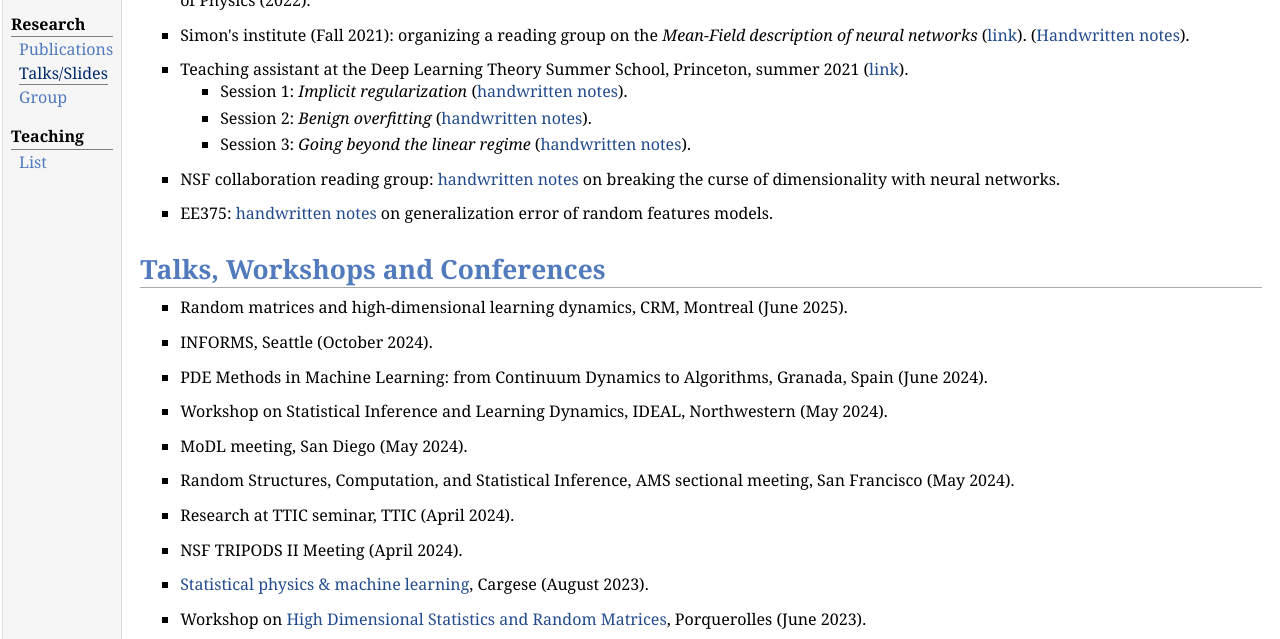
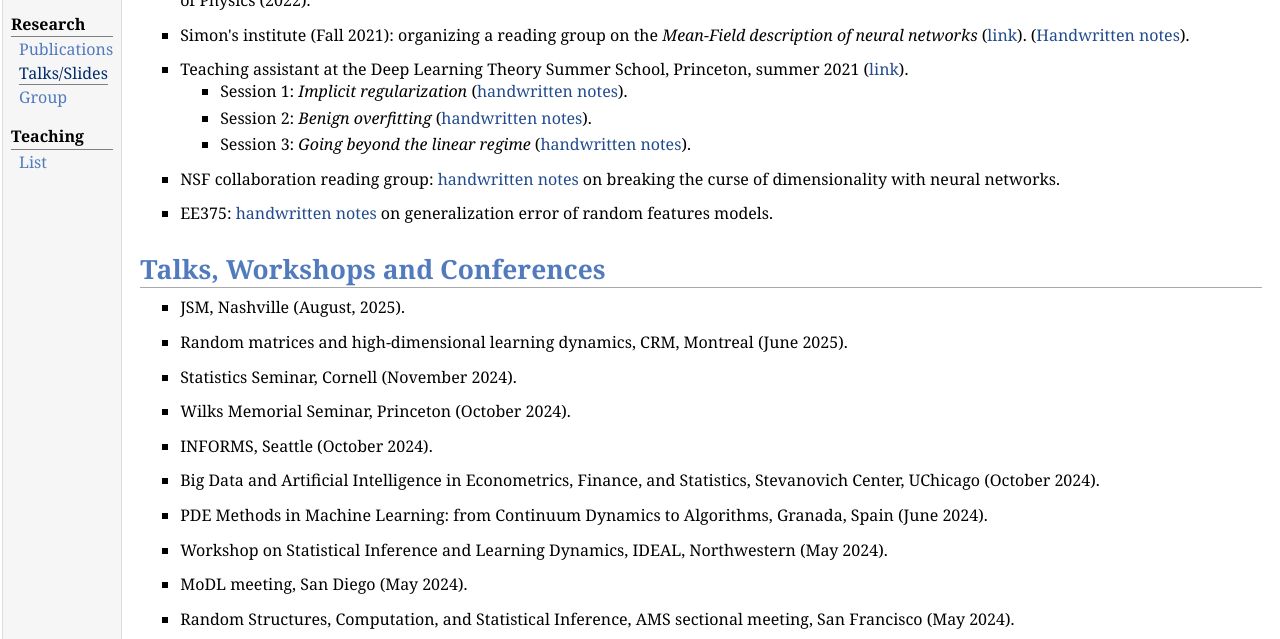
Before and after one commit to misiakie/misiakie.github.io, a plain HTML site: page talks.html in a window 1280 px wide. Shown: the part 127-766 px from the top of the page. Drawn offline with Linux system fonts and the light colour scheme.

Commit message:
Update talks.html

```diff
--- a/talks.html
+++ b/talks.html
@@ -57,11 +57,27 @@
 </ul>
 <h1>Talks, Workshops and Conferences</h1>
 <ul>
+<li><p>JSM, Nashville (August, 2025).</p>
+</li>
+</ul>
+<ul>
 <li><p>Random matrices and high-dimensional learning dynamics, CRM, Montreal (June 2025).</p>
 </li>
 </ul>
 <ul>
+<li><p>Statistics Seminar, Cornell (November 2024).</p>
+</li>
+</ul>
+<ul>
+<li><p>Wilks Memorial Seminar, Princeton (October 2024).</p>
+</li>
+</ul>
+<ul>
 <li><p>INFORMS, Seattle (October 2024).</p>
+</li>
+</ul>
+<ul>
+<li><p>Big Data and Artificial Intelligence in Econometrics, Finance, and Statistics, Stevanovich Center, UChicago (October 2024).</p>
 </li>
 </ul>
 <ul>
```
